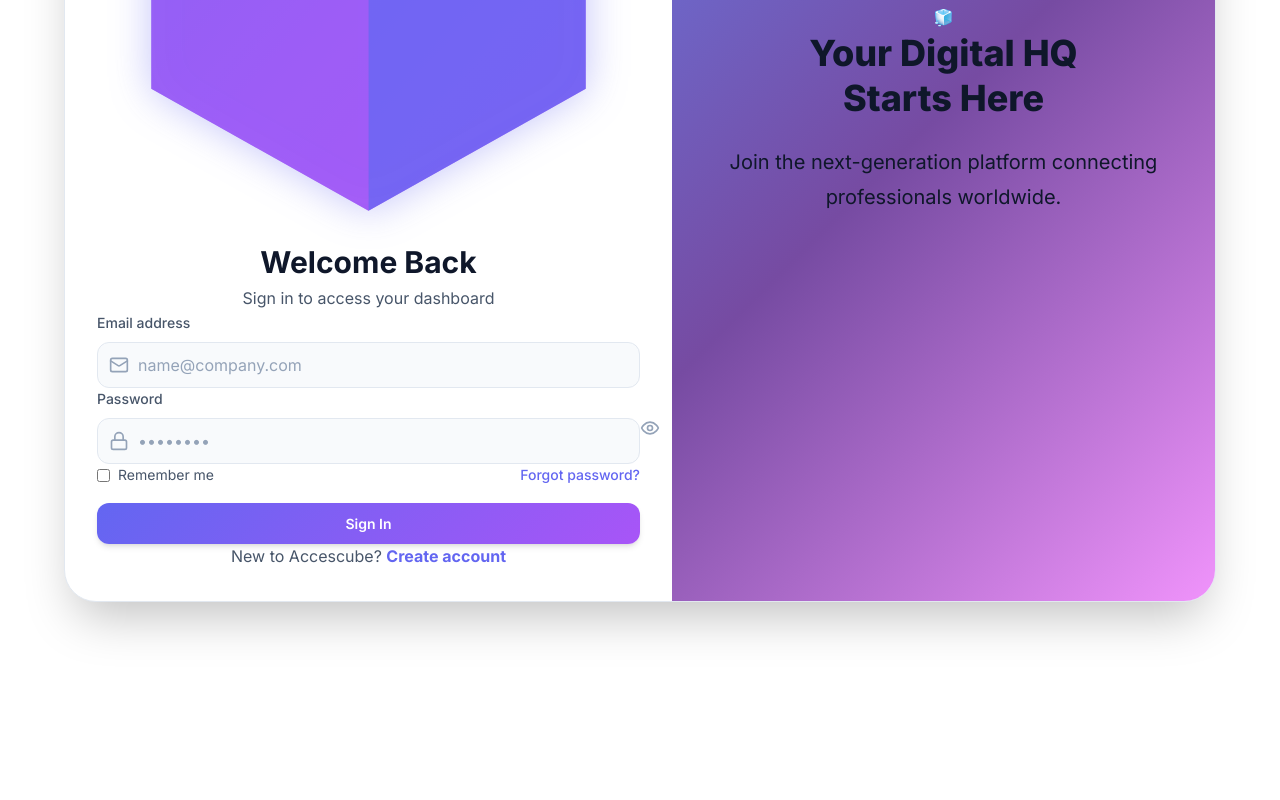
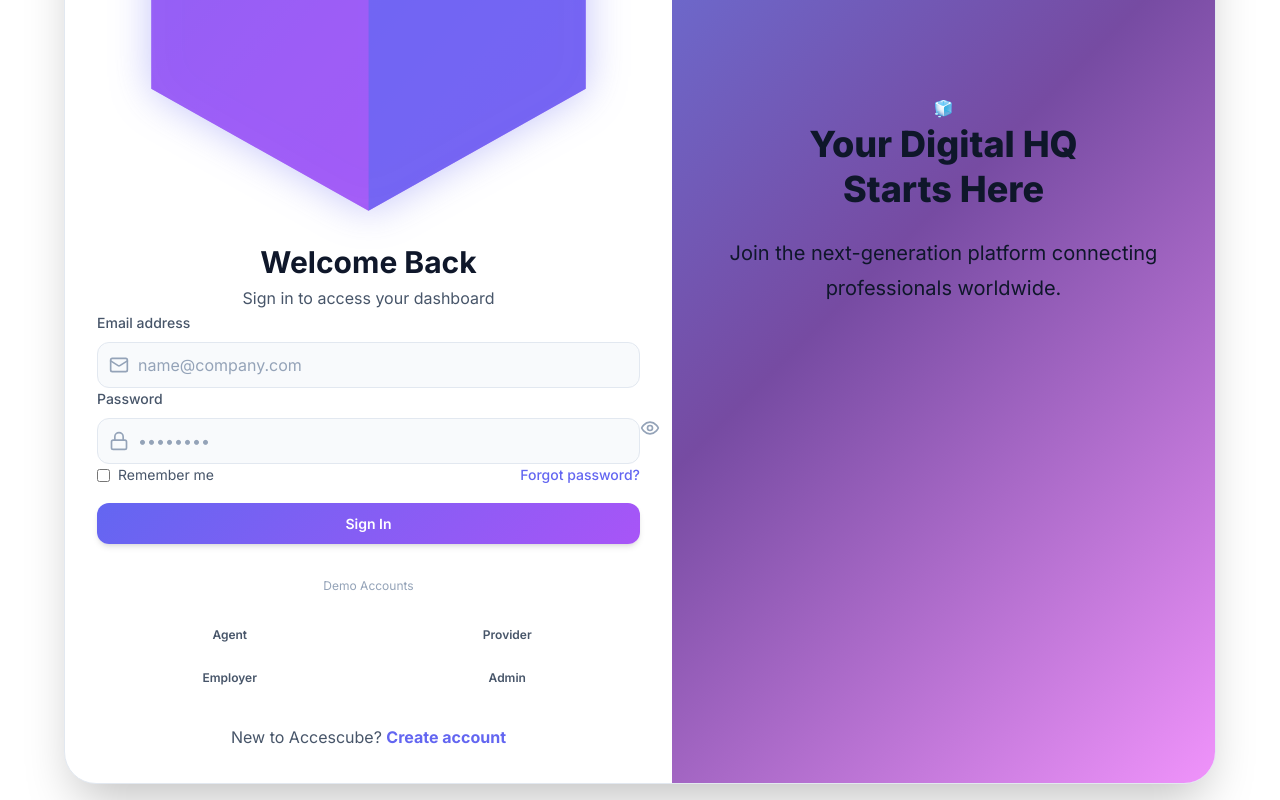
Before and after one commit to accescube/accescube, a React (Vite) app: page /login in a window 1280 px wide. Shown: the part 398-1198 px from the top of the page. Before the commit the page ends 1016 px from the top, so only its background shows below. Built offline with nearby package versions, Linux system fonts and the light colour scheme; no server answers; the database is empty.

Commit message:
Fix space owner workflow and add quick demo logins

```diff
--- a/src/index.css
+++ b/src/index.css
@@ -545,6 +545,7 @@ select {
   display: -webkit-box;
   -webkit-line-clamp: 2;
   -webkit-box-orient: vertical;
+  line-clamp: 2;
   overflow: hidden;
 }
 
@@ -552,6 +553,7 @@ select {
   display: -webkit-box;
   -webkit-line-clamp: 3;
   -webkit-box-orient: vertical;
+  line-clamp: 3;
   overflow: hidden;
 }
 
--- a/src/pages/auth/Login.jsx
+++ b/src/pages/auth/Login.jsx
@@ -124,7 +124,42 @@ function Login() {
                             </Button>
                         </form>
 
-                        <div className="mt-10 text-center">
+                        <div className="mt-8">
+                            <div className="relative flex items-center justify-center mb-6">
+                                <div className="absolute inset-0 flex items-center">
+                                    <div className="w-full border-t border-light"></div>
+                                </div>
+                                <span className="relative px-4 text-xs text-tertiary bg-elevated uppercase tracking-widest">Demo Accounts</span>
+                            </div>
+                            <div className="grid grid-cols-2 gap-3">
+                                <button
+                                    className="btn btn-ghost btn-sm text-xs py-2 h-auto"
+                                    onClick={() => { setEmail('agent@test.com'); setPassword('password123'); }}
+                                >
+                                    Agent
+                                </button>
+                                <button
+                                    className="btn btn-ghost btn-sm text-xs py-2 h-auto"
+                                    onClick={() => { setEmail('provider@test.com'); setPassword('password123'); }}
+                                >
+                                    Provider
+                                </button>
+                                <button
+                                    className="btn btn-ghost btn-sm text-xs py-2 h-auto"
+                                    onClick={() => { setEmail('employer@test.com'); setPassword('password123'); }}
+                                >
+                                    Employer
+                                </button>
+                                <button
+                                    className="btn btn-ghost btn-sm text-xs py-2 h-auto"
+                                    onClick={() => { setEmail('admin@test.com'); setPassword('password123'); }}
+                                >
+                                    Admin
+                                </button>
+                            </div>
+                        </div>
+
+                        <div className="mt-8 text-center">
                             <p className="text-secondary">
                                 New to Accescube?{' '}
                                 <Link to="/register" className="text-primary-500 font-bold hover:underline decoration-2 underline-offset-4">
--- a/src/pages/discover/SpaceDetail.jsx
+++ b/src/pages/discover/SpaceDetail.jsx
@@ -5,7 +5,7 @@ import { useAuth } from '../../contexts/AuthContext';
 import { useTheme } from '../../contexts/ThemeContext';
 import { useToast } from '../../contexts/ToastContext';
 import { BottomNav } from '../../components/layout/Navigation';
-import { Badge, Rating } from '../../components/ui/Badge';
+import { Badge, Rating, Avatar } from '../../components/ui/Badge';
 import { Modal } from '../../components/ui/Modal';
 import Button from '../../components/ui/Button';
 import Input from '../../components/ui/Input';
@@ -231,6 +231,25 @@ function SpaceDetail() {
                             </div>
                         </div>
 
+                        {/* Space Owner */}
+                        <div className="card p-6">
+                            <h2 className="text-lg font-semibold mb-4">Space Owner</h2>
+                            <div className="flex items-center gap-4 p-4 rounded-xl bg-secondary">
+                                <Avatar name={space.providerName || "Space Provider"} size="lg" />
+                                <div className="flex-1">
+                                    <h3 className="font-semibold">{space.providerName || "Official Provider"}</h3>
+                                    <p className="text-sm text-secondary">Verified Member since 2023</p>
+                                </div>
+                                <Button
+                                    variant="secondary"
+                                    size="sm"
+                                    onClick={() => toast.info(`Chat with ${space.providerName || "Provider"} coming soon!`)}
+                                >
+                                    Message
+                                </Button>
+                            </div>
+                        </div>
+
                         {/* Reviews */}
                         <div className="card p-6">
                             <div className="flex items-center justify-between mb-4">
```
